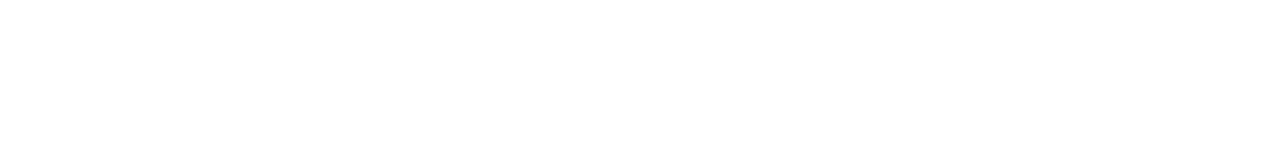
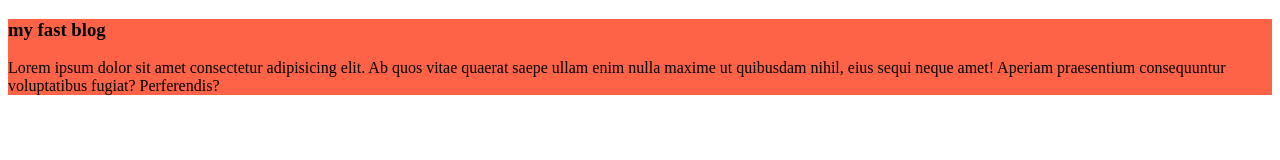
Before and after one commit to deluardon/website-git, a plain HTML site: page index.html in a window 1280 px wide. Drawn offline with Linux system fonts and the light colour scheme.

Commit message:
added the fast blog

```diff
--- a/index.html
+++ b/index.html
@@ -4,8 +4,13 @@
     <meta charset="UTF-8">
     <meta name="viewport" content="width=device-width, initial-scale=1.0">
     <title>website git</title>
+    <link rel="stylesheet" href="stlay/blog.css">
 </head>
 <body>
+    <div>
+        <h3>my fast blog </h3>
+        <p>Lorem ipsum dolor sit amet consectetur adipisicing elit. Ab quos vitae quaerat saepe ullam enim nulla maxime ut quibusdam nihil, eius sequi neque amet! Aperiam praesentium consequuntur voluptatibus fugiat? Perferendis?</p>
+    </div>
 
 </body>
 </html>
--- /dev/null
+++ b/stlay/blog.css
@@ -0,0 +1,3 @@
+div{
+    background-color: tomato;
+}
```
